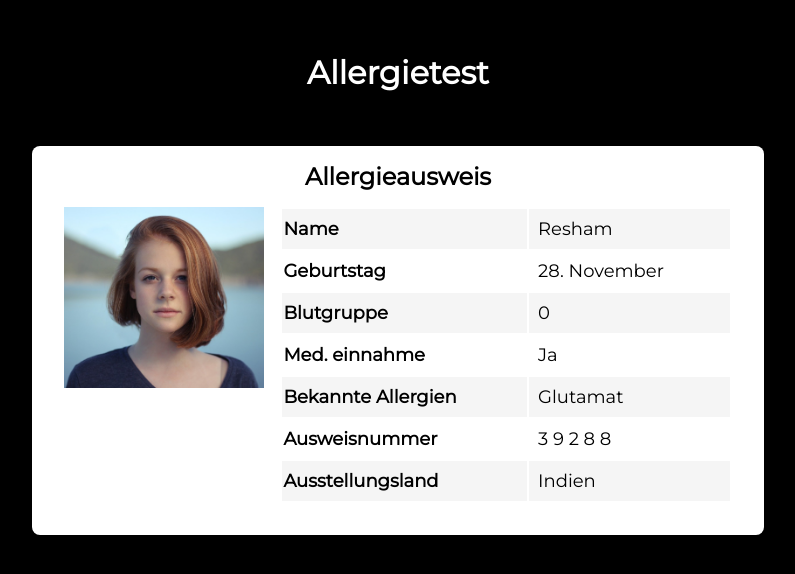
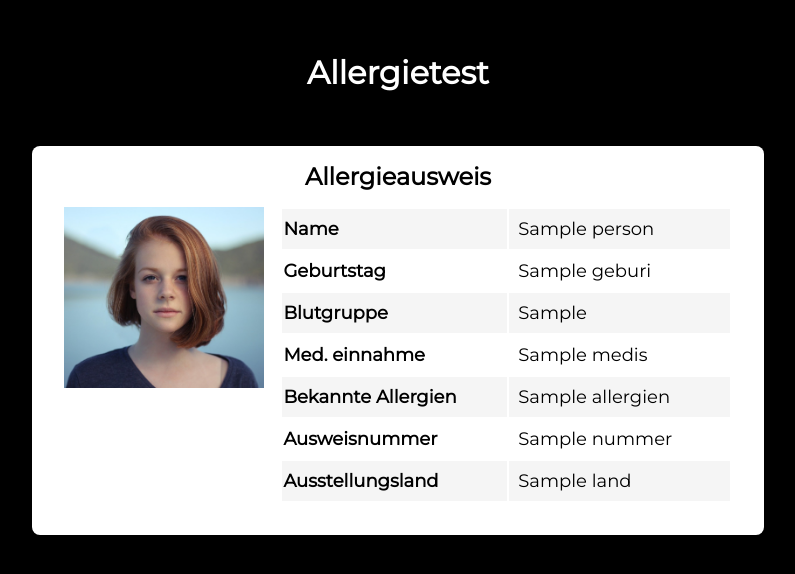
Before and after one commit to thiloschmid/allergietest, a Flask app: template templates/main.html in a window 1280 px wide. Shown: the top 574 px of the page, without its empty margins (242-1037 px from the left). Run offline with Flask 2, Linux system fonts and the light colour scheme; the template is opened without the code that fills it: most values are stand-ins (such as "Sample title", 1, 10 or a date in 2020).

Commit message:
made template dynamic

```diff
--- a/Allergieausweis/allergie.py
+++ b/Allergieausweis/allergie.py
@@ -8,11 +8,16 @@ Created on Fri Feb 19 19:44:23 2021
 import csv
 import random
 
-#Name
+import os
+
+path = os.path.dirname(__file__)
+
+# Name
 
 vocals = 'aeiou'
 
 cons = 'bcdfghjklmnpqrstvwxyz'
+
 
 def fname():
     w1 = random.choice(cons)
@@ -23,73 +28,79 @@ def fname():
     return w5
 
 
-#Geburtstag
+# Geburtstag
 
-numbers = list(range(1,29))
-months = ['Januar','Februar','Marz','April','Mai','Juni','Juli','August','September','Oktober','November','Dezember']
+numbers = list(range(1, 29))
+months = ['Januar', 'Februar', 'Marz', 'April', 'Mai', 'Juni',
+          'Juli', 'August', 'September', 'Oktober', 'November', 'Dezember']
+
 
 def fdate():
-    geburi = str(random.choice(numbers)) + '.' + random.choice(months)
+    geburi = str(random.choice(numbers)) + '. ' + random.choice(months)
     return geburi
 
 
-#Medikamenteneinnahme
+# Medikamenteneinnahme
 
 #ljn = [['ja'], ['nein']]
 
 def fmedi():
-    jn = random.choice([0,1])
+    jn = random.choice([0, 1])
     return jn
 
 
-#Blutgruppe
+# Blutgruppe
 
-lbg = [['A'], ['B'], ['AB'], ['0']]
+lbg = ['A', 'B', 'AB', '0']
+
 
 def fblut():
     bg = random.choice(lbg)
     return bg
 
-#list of allergies
+# list of allergies
+
 
 def fallergien():
-    with open ('allergien.csv', newline='') as g:
+    with open("/".join([path, 'allergien.csv']), newline='') as g:
         reader1 = csv.reader(g)
         lallergies = list(reader1)
-    nallergies = random.choice([1,2,2,2,3,3])
+    nallergies = random.choice([1, 2, 2, 2, 3, 3])
     allergies = []
-    for i in range(0,nallergies):
+    for i in range(0, nallergies):
         allergies = allergies + random.choice(lallergies)
     return allergies
 
-#Ausweisnummer
+# Ausweisnummer
+
 
 def fnummer():
-    numb = random.randint(10000,99999)
+    numb = random.randint(10000, 99999)
     return numb
 
 
-#Ausstellungsland
+# Ausstellungsland
 
 def fland():
-    with open ('staaten.csv', newline='') as f:
+    with open("/".join([path, 'staaten.csv']), newline='') as f:
         reader = csv.reader(f)
+        print(reader)
         lcountries = list(reader)
     aland = random.choice(lcountries)
     return aland
 
 
-#Generiere Ausweise
+# Generiere Ausweise
 
-#4, 6 oder 8 Ausweise
+# 4, 6 oder 8 Ausweise
 
 nausw = 4
 #nausw = 6
 #nausw = 8
 
-#XXX wie daten für ausweis speichern, wie allergien (versch. längen)?
+# XXX wie daten für ausweis speichern, wie allergien (versch. längen)?
 
-#Fragen
+# Fragen
 """
 #Name, Geburi, Medi, BG, Allergien, Ausweisnr, Land
 def ausweise(nausw):
@@ -102,25 +113,28 @@ def ausweise(nausw):
 
 """
 
-names, geburis, medis, bluts, nummers = ausweise(nausw)
+# names, geburis, medis, bluts, nummers = ausweise(nausw)
+
 
 def create_person():
-    person = {'name':fname(),'geburi':fdate(),'medis': fmedi(),
-              'bg':fblut(),'nummer':fnummer(),'allergien':fallergien(),'land':fland()}
+    person = {'name': fname(), 'geburi': fdate(), 'medis': fmedi(),
+              'bg': fblut(), 'nummer': fnummer(), 'allergien': fallergien(), 'land': fland()}
     return person
+
 
 def create_uswiise(nausw):
     return [create_person() for i in range(nausw)]
 
 
-#Eine Antwort richtig
 
-n1 = random.choice(nummers)
-print('In welchem Land wurde der Allergieausweis mit der Ausweisnummer '+str(n1)+' ausgestellt?')
+# Eine Antwort richtig
+
+# n1 = random.choice(nummers)
+# print('In welchem Land wurde der Allergieausweis mit der Ausweisnummer ' +
+#       str(n1)+' ausgestellt?')
 
 
+# keine Antwort richtig
 
-#keine Antwort richtig
-
-rbg = random.choice(lbg)
-print('Welche Person nimmt Medikamente ein und hat zudem die Blutgruppe'+str(rbg)+'?')
+# rbg = random.choice(lbg)
+# print('Welche Person nimmt Medikamente ein und hat zudem die Blutgruppe'+str(rbg)+'?')
--- a/main.py
+++ b/main.py
@@ -1,12 +1,14 @@
 from flask import Flask, url_for, render_template
+
+from Allergieausweis import allergie
 
 app = Flask(__name__)
 
-
+persons = allergie.create_uswiise(4)
 
 @app.route('/')
 def hello_world():
-    return render_template('main.html')
+    return render_template('main.html', person=persons[0])
 
 if __name__ == '__main__':
     app.run(threaded=True, port=5000)
--- a/templates/main.html
+++ b/templates/main.html
@@ -11,7 +11,7 @@
       rel="stylesheet"
       type="text/css"
       media="screen"
-      href="{{ url_for('static', filename='main.css')}}"
+      href="{{ url_for('static', filename='main.css') }}"
     />
   </head>
   <body>
@@ -22,37 +22,37 @@
         <div id="card-content">
           <img
             class="portrait"
-            src="{{ url_for('static', filename='portraits/portrait1.png')}}"
+            src="{{ url_for('static', filename='portraits/portrait1.png') }}"
             alt="portrait"
           />
           <table>
             <tr>
               <th>Name</th>
-              <td>Resham</td>
+              <td>{{ person.name }}</td>
             </tr>
             <tr>
               <th>Geburtstag</th>
-              <td>28. November</td>
+              <td>{{ person.geburi }}</td>
             </tr>
             <tr>
               <th>Blutgruppe</th>
-              <td>0</td>
+              <td>{{ person.bg }}</td>
             </tr>
             <tr>
               <th>Med. einnahme</th>
-              <td>Ja</td>
+              <td>{{ person.medis }}</td>
             </tr>
             <tr>
               <th>Bekannte Allergien</th>
-              <td>Glutamat</td>
+              <td>{{ person.allergien }}</td>
             </tr>
             <tr>
               <th>Ausweisnummer</th>
-              <td>3 9 2 8 8</td>
+              <td>{{ person.nummer }}</td>
             </tr>
             <tr>
               <th>Ausstellungsland</th>
-              <td>Indien</td>
+              <td>{{ person.land }}</td>
             </tr>
           </table>
         </div>
```
Also changed, not shown: Allergieausweis/Allergieausweis/__init__.py (added).
